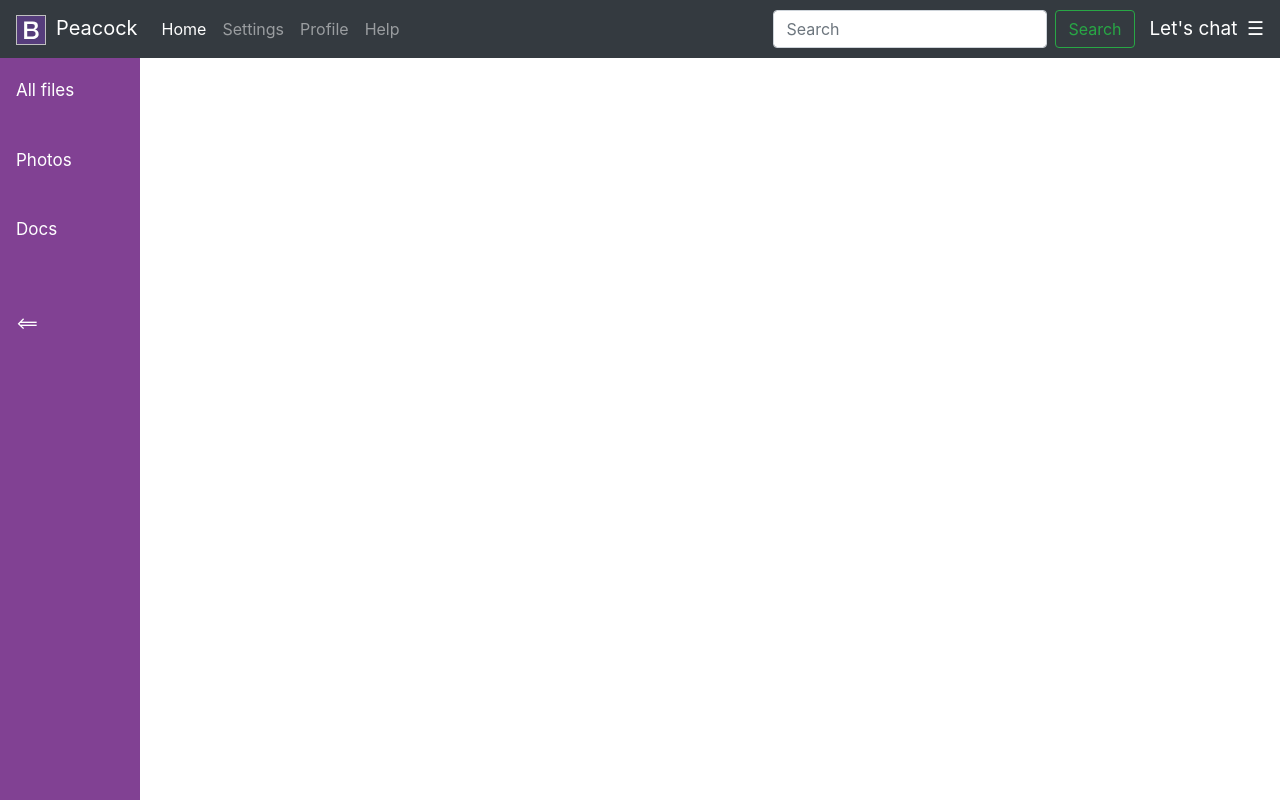
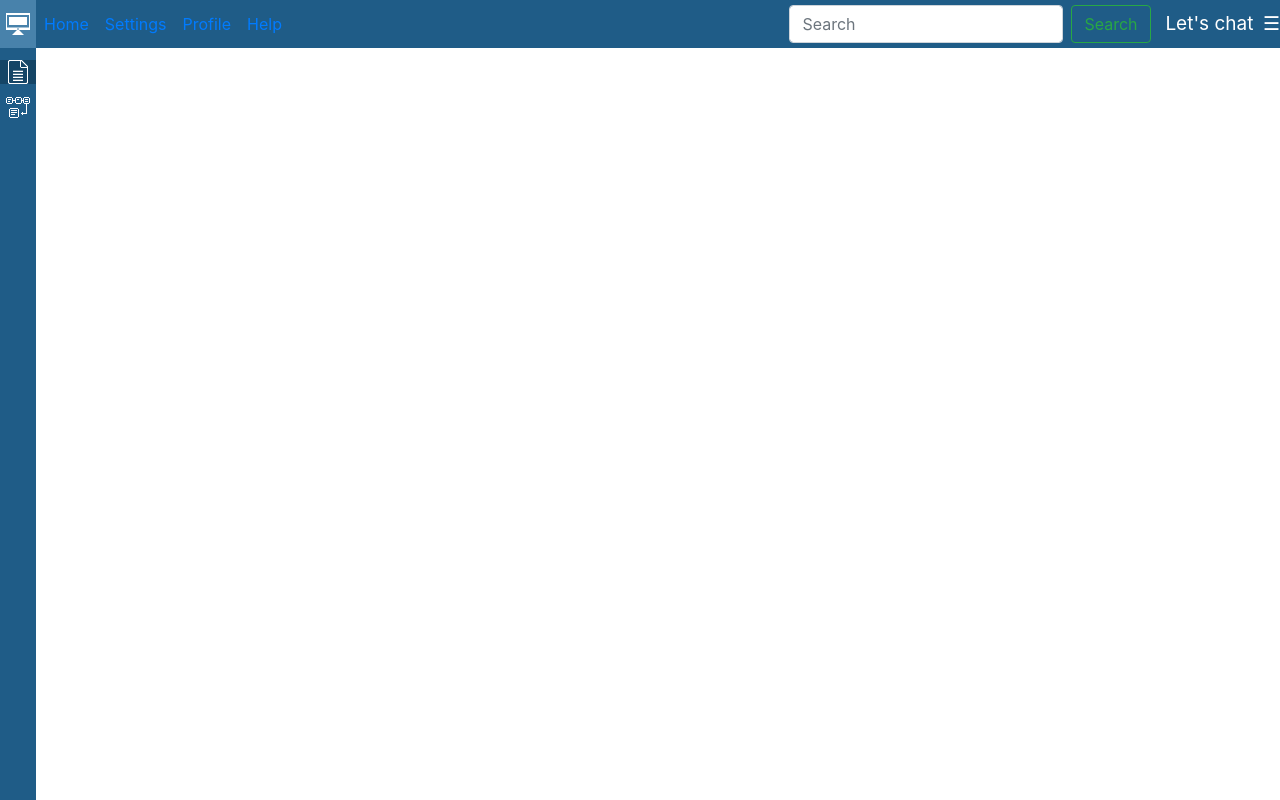
Before and after one commit to mengnans/Peacock-Workspace, a React app: page / in a window 1280 px wide. Built offline with nearby package versions, Linux system fonts and the light colour scheme.

Commit message:
Framework refractory

```diff
--- a/src/MainPagePack/MainPageItemStyle.css
+++ b/src/MainPagePack/MainPageItemStyle.css
@@ -31,24 +31,6 @@
 
 .my-content-with-side-chat-off {
     padding-right: 0;
-}
-
-.my-sidebar {
-    position: fixed;
-    height: 100%;
-    float: left;
-    padding: 0;
-    margin: 0;
-    transition: 0.5s;
-    background-color: #814193;
-}
-
-.my-sidebar-full {
-    width: 140px;
-}
-
-.my-sidebar-not-full {
-    width: 80px;
 }
 
 /* Style the tab */
--- a/src/MainPagePack/NavigationItem.js
+++ b/src/MainPagePack/NavigationItem.js
@@ -1,14 +1,16 @@
 import React from 'react';
 import 'bootstrap/dist/css/bootstrap.css';
+import './NavigationItemStyle.css';
 
 export class NavigationItem extends React.Component {
     render() {
         return (
-            <nav class="navbar navbar-expand-md navbar-dark bg-dark fixed-top">
-                <a class="navbar-brand d-inline-block align-top" href="#">
-                    <img class="peacock-brand" width="30" height="30"/>
-                    &ensp;Peacock
-                </a>
+            <nav class="navbar navbar-expand-md navContainer">
+                <div class="navLogoArea">
+                    <div class="navLogo"></div>
+                </div>
+                {/*<img class="navLogo" width="36" height="36"/>*/}
+                {/*<img class="navLogo" width="48" height="48"/>*/}
 
                 <div class="collapse navbar-collapse" id="navbarsExampleDefault">
                     <ul class="navbar-nav mr-auto">
--- /dev/null
+++ b/src/MainPagePack/NavigationItemStyle.css
@@ -0,0 +1,34 @@
+.lets-chat-btn {
+    cursor: pointer;
+    font-size: 19px;
+    color: #ffffff;
+}
+
+.navContainer {
+    color: #ffffff;
+
+    background-color: #1F5C87;
+    position: fixed;
+    top: 0;
+    right: 0;
+    left: 0;
+    height: 48px;
+    z-index: 1030;
+    padding-right: 0;
+    padding-left: 0;
+}
+
+.navLogoArea {
+    width: 36px;
+    height: 48px;
+    background: #4882AB;
+}
+
+.navLogo {
+    position: absolute;
+    left: 6px;
+    top: 12px;
+    width: 24px;
+    height: 24px;
+    background: url("../img/MainPagePack/imgLogo.png");
+}
--- a/src/MainPagePack/SidebarItem.js
+++ b/src/MainPagePack/SidebarItem.js
@@ -1,6 +1,5 @@
 import React from 'react';
-import 'bootstrap/dist/css/bootstrap.css';
-import './MainPageItemStyle.css';
+import './SidebarItemStyle.css';
 import {Container} from 'reactstrap';
 
 export class SidebarItem extends React.Component {
@@ -8,13 +7,16 @@ export class SidebarItem extends React.Component {
         const sideBar = this.props.isSideBarFull ? 'my-sidebar-full' : 'my-sidebar-not-full';
         const classes = `my-sidebar ${sideBar}`;
         return (
-            <Container className={classes}>
+            <Container className="my-sidebar sidebarContainer">
                 <div class="tab">
-                    <button onclick="openCity(event, 'London')" id="defaultOpen">All files</button>
-                    <button onclick="openCity(event, 'Paris')">Photos</button>
-                    <button onclick="openCity(event, 'Tokyo')">Docs</button>
-                    <img></img>
-                    <button onClick={this.props.onClick}>&lt;==</button>
+                    <div className="sidebarButtonSelected" href="#">
+                        <a herf="#">
+                            <div className="sidebarButton" id="btnFilePage"/>
+                        </a>
+                    </div>
+                    <div href="#">
+                        <div className="sidebarButton" id="btnWorkflowPage"/>
+                    </div>
                 </div>
             </Container>
         );
--- a/src/MainPagePack/SidebarItemStyle.css
+++ b/src/MainPagePack/SidebarItemStyle.css
@@ -1,17 +1,31 @@
-.my-sidebar {
+.sidebarContainer {
     position: fixed;
     height: 100%;
+    width: 36px;
     float: left;
     padding: 0;
     margin: 0;
+    top: 48px;
     transition: 0.5s;
-    background-color: #814193;
+    background-color: #1F5C87;
 }
 
-.my-sidebar-full {
-    width: 140px;
+.sidebarButton {
+    margin-left: 6px;
+    margin-top: 12px;
+    margin-bottom: 12px;
+    width: 24px;
+    height: 24px;
 }
 
-.my-sidebar-not-full {
-    width: 80px;
+.sidebarButtonSelected {
+    background-color: #154566;
 }
+
+#btnFilePage {
+    background-image: url("../img/MainPagePack/imgFile.png");
+}
+
+#btnWorkflowPage {
+    background-image: url("../img/MainPagePack/imgWorkflow.png");
+}
```
Also changed, not shown: img/MainPagePack/imgFile.png (deleted), img/MainPagePack/imgLogo.png (deleted), img/MainPagePack/imgWorkflow.png (deleted), src/img/MainPagePack/imgFile.png (added), src/img/MainPagePack/imgLogo.png (added), src/img/MainPagePack/imgWorkflow.png (added).
